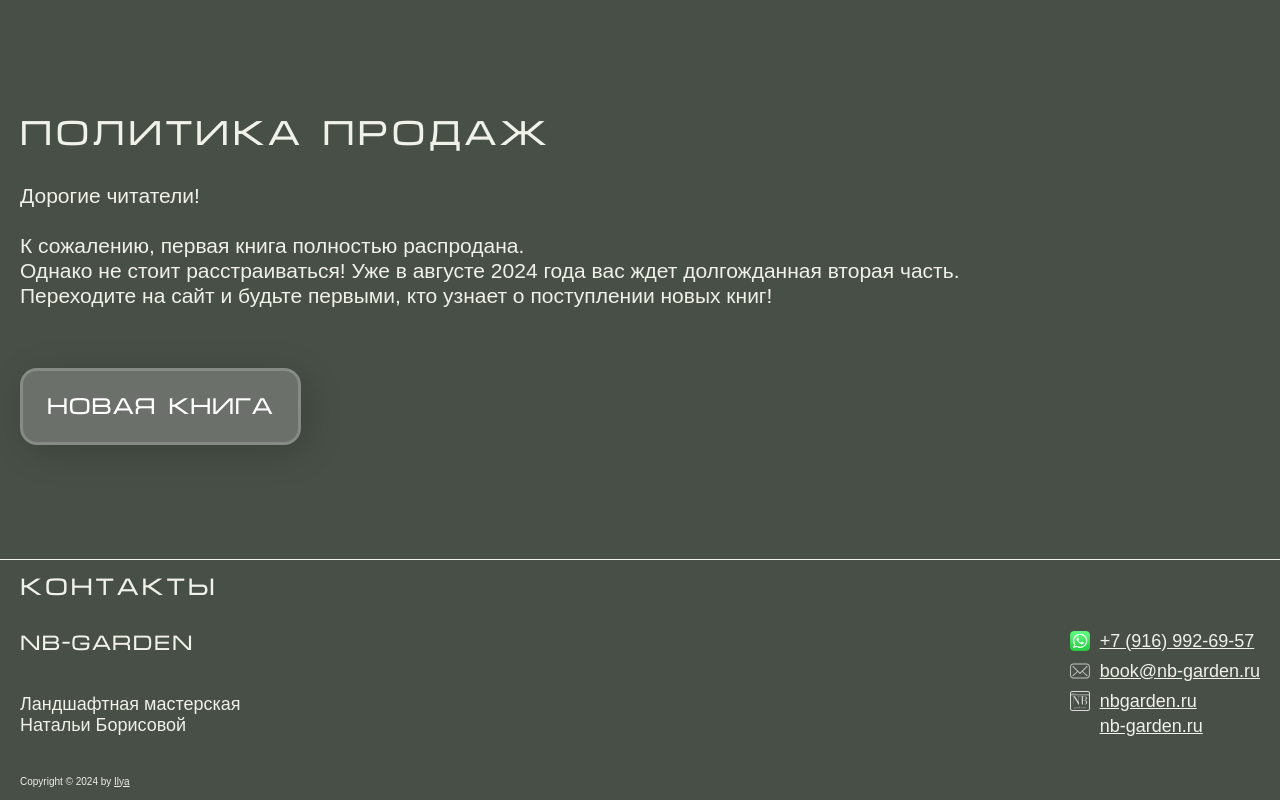
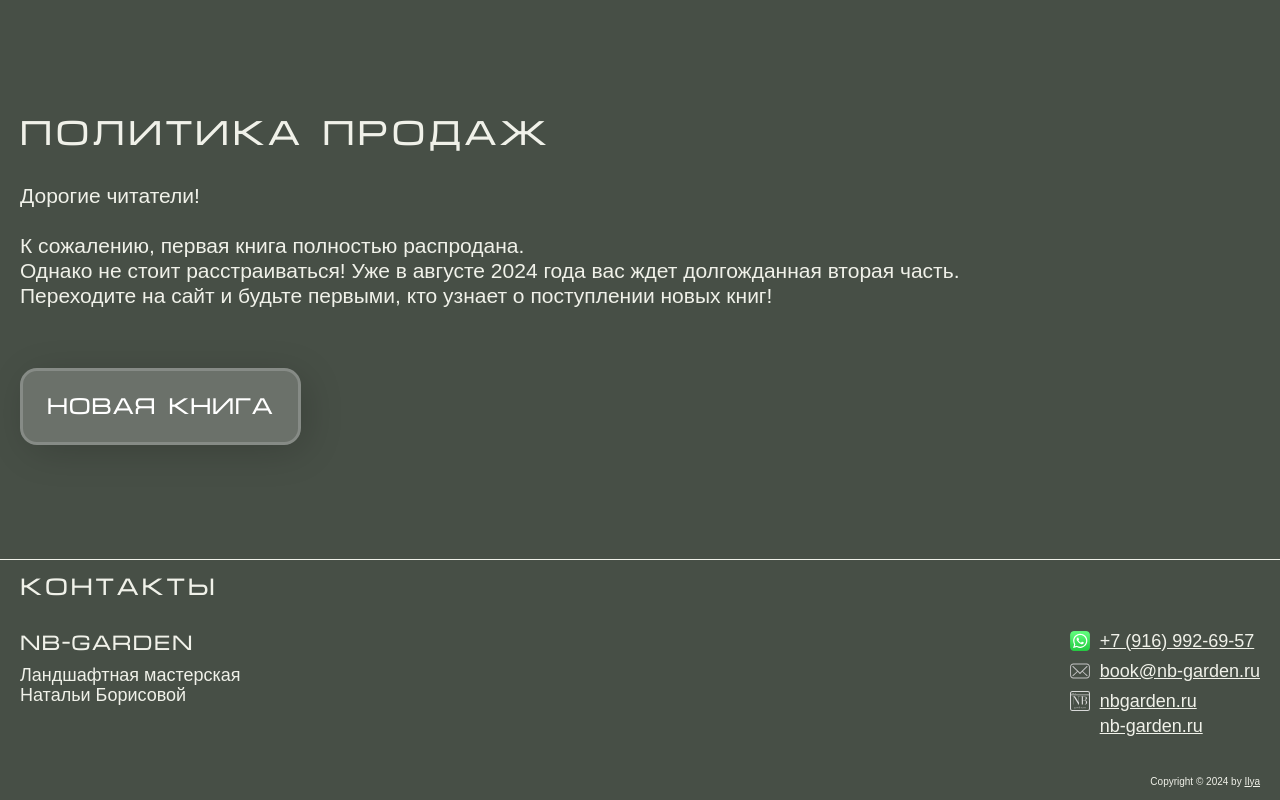
Before and after one commit to ilyamukhamedov/landing_part1, a React (Vite) app: page / in a window 1280 px wide. Shown: the part 4001-4801 px from the top of the page. Built offline with nearby package versions, Linux system fonts and the light colour scheme.

Commit message:
fix mobile Footer

```diff
--- a/src/components/Footer/Footer.css
+++ b/src/components/Footer/Footer.css
@@ -61,7 +61,6 @@
   color: #f0f1e9;
   margin: 0;
   transition: 0.2s ease;
-  /* text-decoration: none; */
 }
 
 .footer__info:hover {
@@ -72,13 +71,11 @@
 .footer__block {
   display: flex;
   gap: 10px;
-  /* align-items: center; */
 }
 
 .footer__box {
   display: flex;
   flex-direction: column;
-  justify-content: space-between;
   gap: 10px;
 }
 
@@ -105,6 +102,7 @@
   color: #f0f1e9;
   margin: 0;
   padding-top: 40px;
+  text-align: right;
 }
 .footer__link {
   color: #f0f1e9;
```
